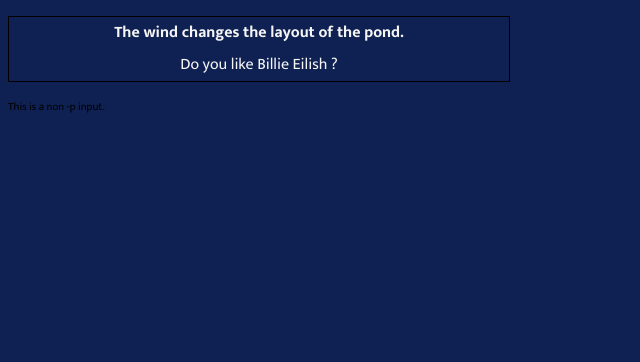
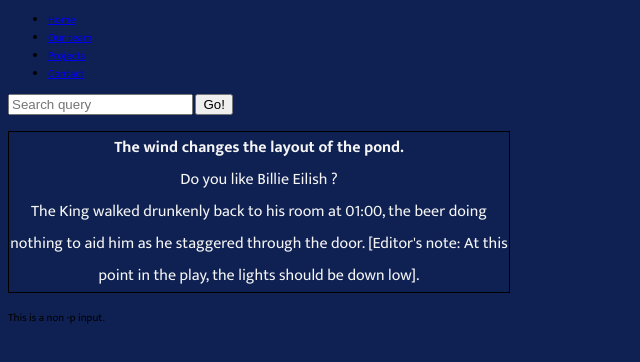
Before and after one commit to chengsun1/chengsun1.github.io, a plain HTML site: page index.html in a window 1280 px wide. Shown: the whole page, without its empty margins (0-640 px from the left). Drawn offline with Linux system fonts and the light colour scheme.

```diff
--- a/index.html
+++ b/index.html
@@ -2,6 +2,8 @@
 <html lang="en">
 <head>
     <meta charset="UTF-8" />
+    <meta name="author", content="Cheng Sun"/>
+    <meta name="description", content="Cheng Sun's space"/>
     <meta name="viewport" content="width=device-width" />
     <link href="styles/style.css" rel="stylesheet" />
     <link rel="preconnect" href="https://fonts.googleapis.com">
@@ -10,12 +12,34 @@
     <title>main</title>
 </head>
 <body>
+
+    <nav>
+        <ul>
+          <li><a href="#">Home</a></li>
+          <li><a href="#">Our team</a></li>
+          <li><a href="#">Projects</a></li>
+          <li><a href="#">Contact</a></li>
+        </ul>
+
+        <!-- A Search form: another common non-linear way to navigate through a site. -->
+
+        <form>
+          <input type="search" name="q" placeholder="Search query" />
+          <input type="submit" value="Go!" />
+        </form>
+     </nav>
+
     <p>
         <b>
             The wind changes the layout of the pond.
         </b> <br>
 
-        Do you like Billie Eilish ?
+        Do you like Billie Eilish ? <br>
+        The King walked drunkenly back to his room at 01:00, the beer doing nothing to
+  aid him as he staggered through the door.
+        <span class="editor-note">
+            [Editor's note: At this point in the play, the lights should be down low].
+        </span>
     </p>
 
     This is a non -p input.
```
